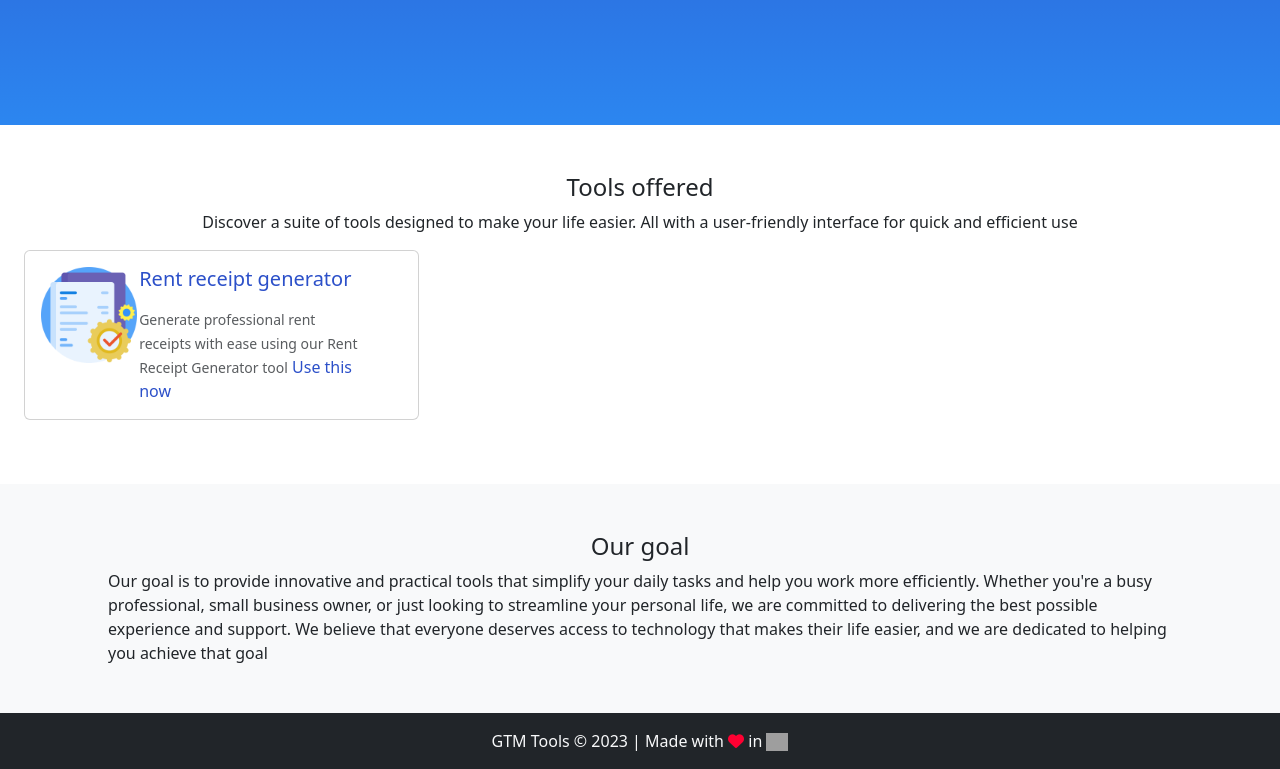
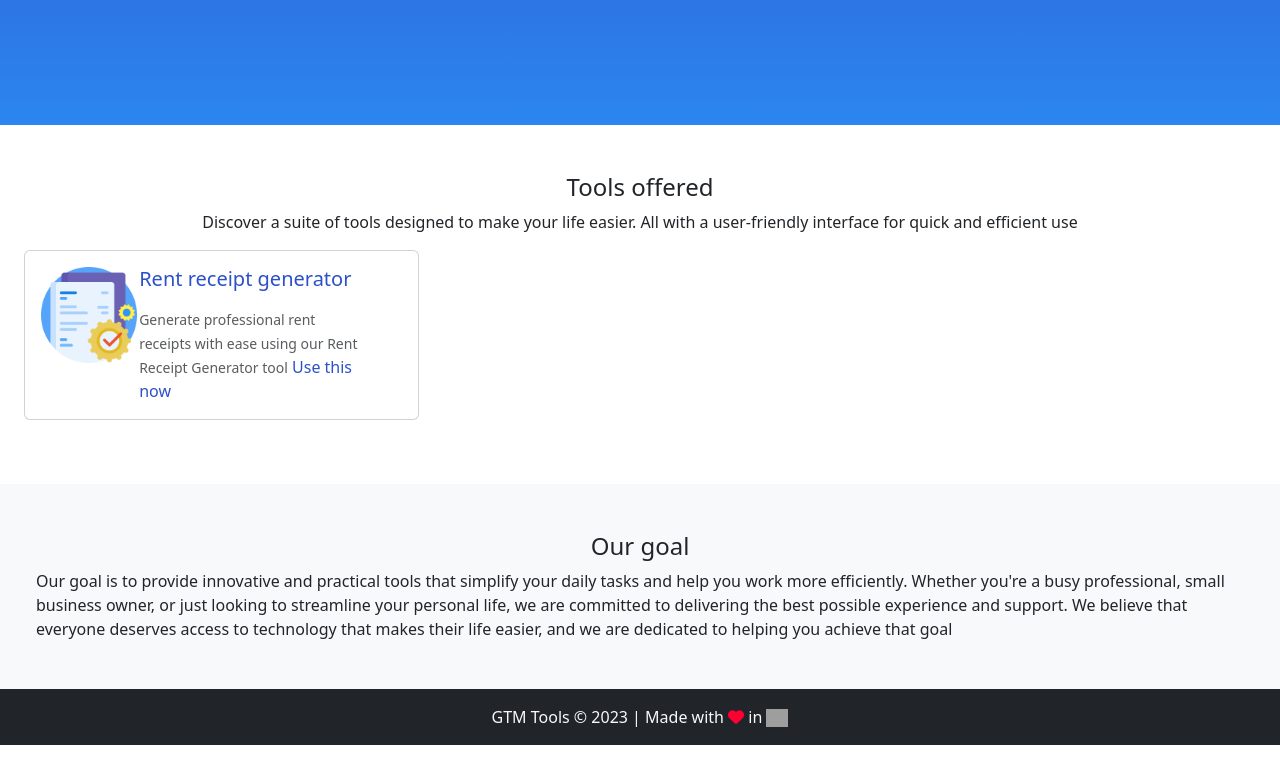
Before and after one commit to gtmtools/gtmtools.github.io, a plain HTML site: page index.html in a window 1280 px wide. Shown: the part 349-1118 px from the top of the page. After the commit the page ends 1094 px from the top, so only its background shows below. Drawn offline with nearby package versions, Linux system fonts and the light colour scheme; grey boxes are pictures that could not be loaded.

Commit message:
Minor changes in home

```diff
--- a/index.html
+++ b/index.html
@@ -95,8 +95,8 @@
 
 
     <div class="container-fluid py-5 bg-light">
-        <div class="container-fluid px-5">
-            <div class="container-fluid px-5">
+        <div class="container-fluid">
+            <div class="container-fluid">
                 <h4 class="d-flex justify-content-center">Our goal</h4>
                 <span class="d-flex justify-content-center">Our goal is to provide innovative and practical tools that
                     simplify your daily tasks and help you work more efficiently. Whether you're a busy professional,
@@ -109,8 +109,8 @@
     </div>
 
     <div class="container-fluid py-3 bg-dark text-light">
-        <div class="container-fluid px-5">
-            <div class="container-fluid px-5 d-flex justify-content-center">
+        <div class="container-fluid">
+            <div class="container-fluid  d-flex justify-content-center">
                 <span  style="text-align: center;">GTM Tools &#169; 2023 | Made with <i class="fa-solid fa-heart" style="color: var(--theme-red-lite);"></i> in <img
                         src="https://flagcdn.com/16x12/in.png" srcset="https://flagcdn.com/32x24/in.png 2x,
                       https://flagcdn.com/48x36/in.png 3x" width="22" height="18" alt="India"></span>
```
